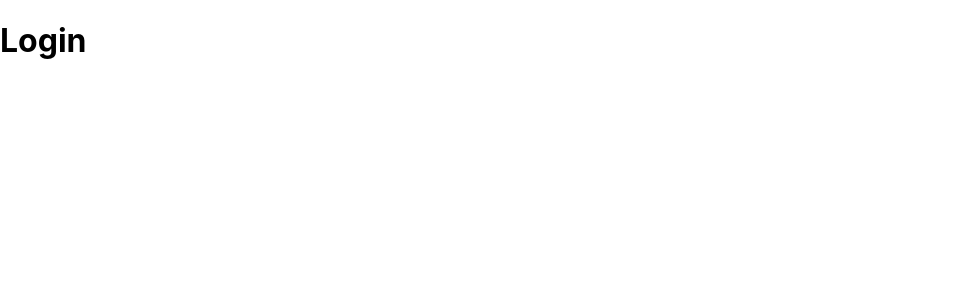
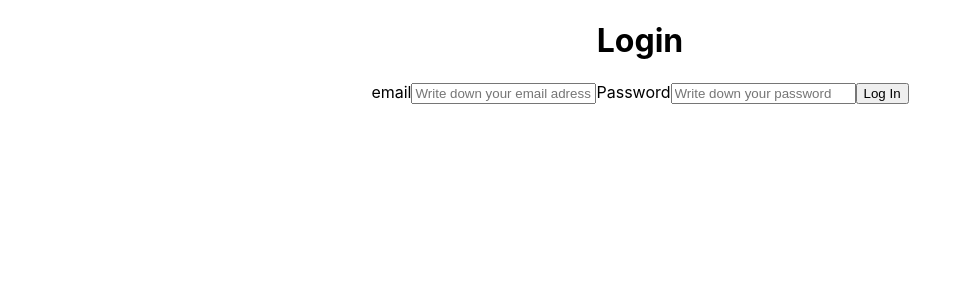
Before and after one commit to sebaromero/react-crud, a React (Create React App) app: page / in a window 1280 px wide. Shown: the top 300 px of the page, without its empty margins (0-970 px from the left). Built offline with nearby package versions, Linux system fonts and the light colour scheme.

Commit message:
Formulario y estilos

```diff
--- a/src/containers/Login/Login.css
+++ b/src/containers/Login/Login.css
@@ -0,0 +1,15 @@
+.container {
+
+display: flex;
+flex-direction: column;
+justify-content: center;
+align-items: center;
+}
+
+.form, .label, .email, .password {
+
+flex-direction: row;
+justify-self: center;
+align-self: center;
+
+}
--- a/src/containers/Login/Login.js
+++ b/src/containers/Login/Login.js
@@ -1,9 +1,23 @@
 import "./Login.css";
+import { Formik, Field, Form } from "formik";
 
 const Login = () => {
   return (
-    <div>
-    <h1>Login</h1>
+    <div className="container">
+      <h1>Login</h1>
+      <Formik
+      initialValues = {{
+        email: '',
+        password: ''
+      }}>
+        <Form className="form">
+            <label className="form__label" htmlFor="email">email</label>
+            <Field className="email" id="email" type="email" name="email" placeholder="Write down your email adress" required/>
+            <label className="label" htmlFor="password">Password</label>
+            <Field className="password" id="password" type="password" name="password" placeholder="Write down your password" required/>
+          <button type="submit" onSubmit={()=>{}}>Log In</button>
+          </Form>
+      </Formik>
     </div>
   );
 };
```
Also changed, not shown: 1 other file (tests, documents, lock files or other folders).
